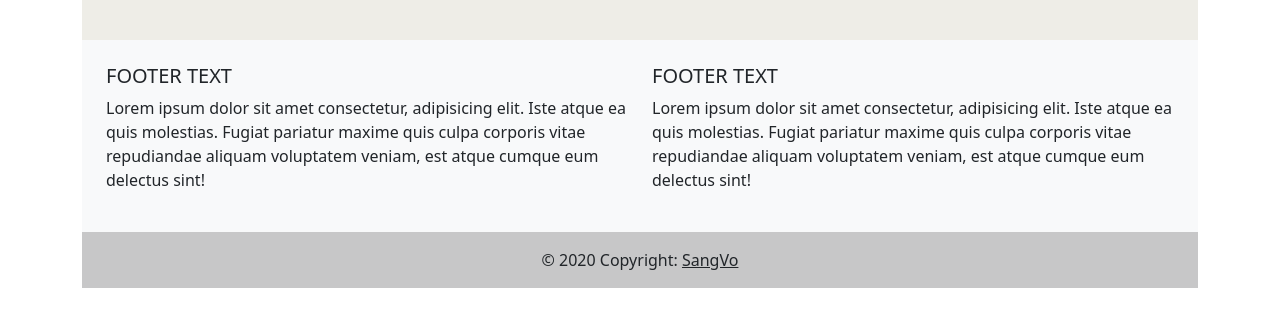
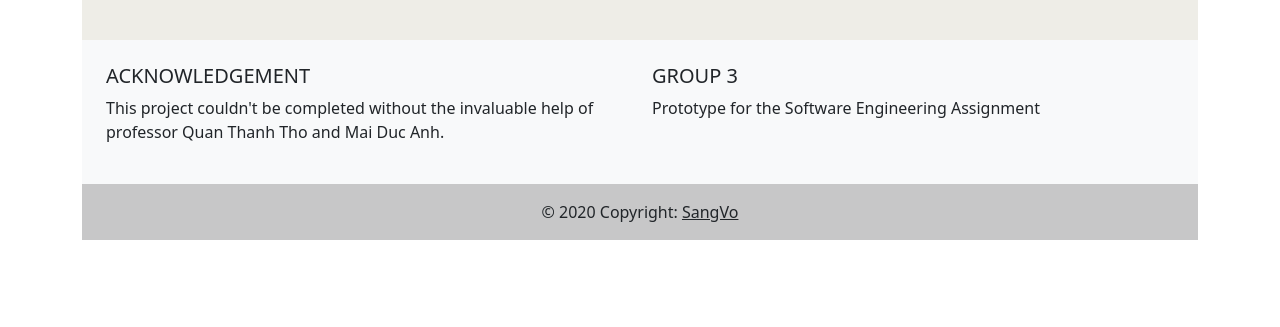
Before and after one commit to sangngoc27042001/SE_Django, a Django app: page /hello in a window 1280 px wide. Shown: the part 170-497 px from the top of the page. Run offline with Django 3.2, Linux system fonts and the light colour scheme; some libraries are stand-ins or nearby versions.

Commit message:
Adjust landing page text
Added Acknowledgement and Group number

```diff
--- a/restaurant_sys/templates/base.html
+++ b/restaurant_sys/templates/base.html
@@ -20,24 +20,20 @@
               <div class="row">
                 <!--Grid column-->
                 <div class="col-lg-6 col-md-12 mb-4 mb-md-0">
-                  <h5 class="text-uppercase">Footer text</h5>
+                  <h5 class="text-uppercase">Acknowledgement</h5>
 
                   <p>
-                    Lorem ipsum dolor sit amet consectetur, adipisicing elit. Iste atque ea quis
-                    molestias. Fugiat pariatur maxime quis culpa corporis vitae repudiandae
-                    aliquam voluptatem veniam, est atque cumque eum delectus sint!
+                    This project couldn't be completed without the invaluable help of professor Quan Thanh Tho and Mai Duc Anh.
                   </p>
                 </div>
                 <!--Grid column-->
 
                 <!--Grid column-->
                 <div class="col-lg-6 col-md-12 mb-4 mb-md-0">
-                  <h5 class="text-uppercase">Footer text</h5>
+                  <h5 class="text-uppercase">Group 3</h5>
 
                   <p>
-                    Lorem ipsum dolor sit amet consectetur, adipisicing elit. Iste atque ea quis
-                    molestias. Fugiat pariatur maxime quis culpa corporis vitae repudiandae
-                    aliquam voluptatem veniam, est atque cumque eum delectus sint!
+                    Prototype for the Software Engineering Assignment
                   </p>
                 </div>
                 <!--Grid column-->
```
Also changed, not shown: db.sqlite3, media/photos/coke_87mgrqF.jfif (added).
